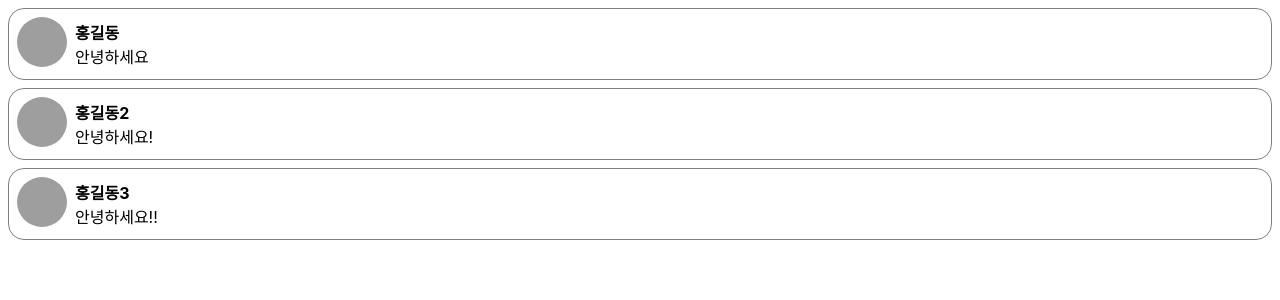
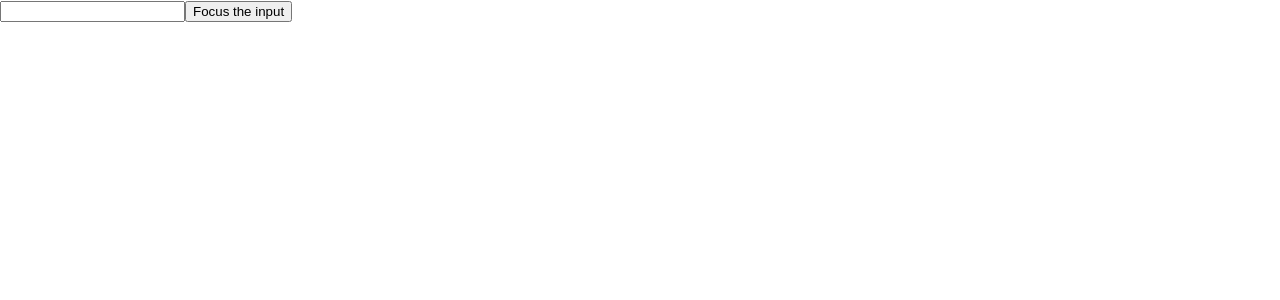
Before and after one commit to linexogjs/react1-1, a React (Create React App) app in the folder test-app/: page / in a window 1280 px wide. Shown: the top 300 px of the page. Built offline with nearby package versions, Linux system fonts and the light colour scheme; grey boxes are pictures that could not be loaded.

Commit message:
0417 수업내용 추가

```diff
--- a/test-app/src/index.js
+++ b/test-app/src/index.js
@@ -8,14 +8,14 @@ import Library from './chapter_03/Library';
 import Clock from './chapter_03/Clock';
 import Welcome from './chapter_05/Welcome';
 
-import CommentList from './chapter_05/CommentList';
+import FocusButton from './FocusButton';
 
 
 const root = ReactDOM.createRoot(document.getElementById('root'));
 
   root.render(
     <React.StrictMode>
-      <CommentList />
+      <FocusButton />
     </React.StrictMode>
 );
 
```
Also changed, not shown: 1 other file (tests, documents, lock files or other folders).
